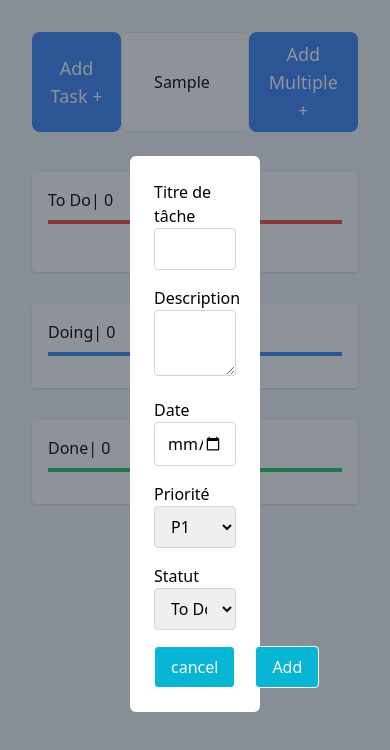
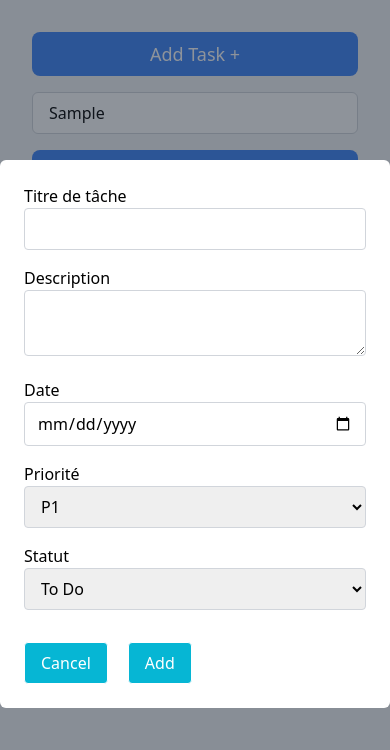
Before and after one commit to BouizmouneSalma/To-Do-List, a plain HTML site: page index.html in a window 390 px wide. Both pictures are taken after typing "Sample" into the empty fields and a click on the button "Add Task +". Drawn offline with nearby package versions, Linux system fonts and the light colour scheme.

Commit message:
ajouter responsive a le modal

```diff
--- a/index.html
+++ b/index.html
@@ -9,10 +9,14 @@
 </head>
 
 <body class="bg-gray-100 p-8">
-    <div class="flex justify-evenly mb-10">
-        <button id="task" class="bg-blue-500 text-white px-4 py-2 text-lg rounded-lg">Add Task +</button>
-        <input class="w-1/2 px-8 py-2 border border-black-300 rounded-md" type="text" placeholder="Rechercher une tâche...">
-        <button class="bg-blue-500 text-white px-4 py-2 text-lg rounded-lg">Add Multiple +</button>
+    <div class="flex flex-col sm:flex-row sm:justify-evenly items-center gap-4 mb-10">
+        <button id="task" class="bg-blue-500 text-white px-4 py-2 text-lg rounded-lg w-full sm:w-auto">
+            Add Task +
+        </button>
+        <input class="w-full sm:w-1/2 px-4 py-2 border border-gray-300 rounded-md" type="text" placeholder="Rechercher une tâche...">
+        <button class="bg-blue-500 text-white px-4 py-2 text-lg rounded-lg w-full sm:w-auto">
+            Add Multiple +
+        </button>
     </div>
 
     <section class="grid grid-cols-1 gap-8 row-gap md:grid-cols-3 " id="test ">
@@ -31,8 +35,8 @@
         </div>
     </section>
 
-    <div id="modal" class=" hidden fixed inset-0 bg-gray-800 bg-opacity-50 flex items-center justify-center">
-        <form id="task-form" class="bg-white p-6 w-1/3 rounded-md mt-6 mx-auto">
+    <div id="modal" class="hidden fixed inset-0 bg-gray-800 bg-opacity-50 flex items-center justify-center">
+        <form id="task-form" class="bg-white p-6 w-full sm:w-4/5 md:w-2/3 lg:w-1/2 xl:w-1/3 rounded-md mt-6 mx-auto">
             <label for="task-title" class="text-black mb-2">Titre de tâche</label>
             <input type="text" id="task-title" class="w-full px-3 py-2 border border-gray-300 rounded mb-4" required>
 
@@ -40,28 +44,25 @@
             <textarea id="task-description" class="w-full px-3 py-2 border border-gray-300 rounded mb-4" required></textarea>
 
             <label for="task-date" class="text-black mb-2">Date</label>
-            <input type="date" id="task-date" class="w-full px-3 py-2 border border-gray-300 rounded mb-4"required>
+            <input type="date" id="task-date" class="w-full px-3 py-2 border border-gray-300 rounded mb-4" required>
 
             <label for="task-priority" class="text-black mb-2">Priorité</label>
-            <select id="task-priority" class="w-full px-3 py-2 border border-gray-300 rounded mb-4"required>
+            <select id="task-priority" class="w-full px-3 py-2 border border-gray-300 rounded mb-4" required>
                 <option value="P1">P1</option>
                 <option value="P2">P2</option>
                 <option value="P3">P3</option>
             </select>
 
-            <label for="task-category" class=" mb-2">Statut</label>
-            <select id="task-category" class="w-full px-3 py-2 border border-gray-300 rounded mb-4"required>
+            <label for="task-category" class="text-black mb-2">Statut</label>
+            <select id="task-category" class="w-full px-3 py-2 border border-gray-300 rounded mb-4" required>
                 <option value="to-do-list">To Do</option>
                 <option value="in-progress-list">Doing</option>
                 <option value="done-list">Done</option>
             </select>
 
-
-            <div class="flex gap-5">
-                <button type="button" id="cancel"
-                    class="bg-cyan-500 border border-white rounded px-4 py-2 text-white">cancel</button>
-                <button type="submit"
-                    class="bg-cyan-500 border border-white rounded px-4 py-2 text-white">Add</button>
+            <div class="flex gap-5 mt-4">
+                <button type="button" id="cancel" class="bg-cyan-500 border border-white rounded px-4 py-2 text-white">Cancel</button>
+                <button type="submit" class="bg-cyan-500 border border-white rounded px-4 py-2 text-white">Add</button>
             </div>
         </form>
     </div>
```
